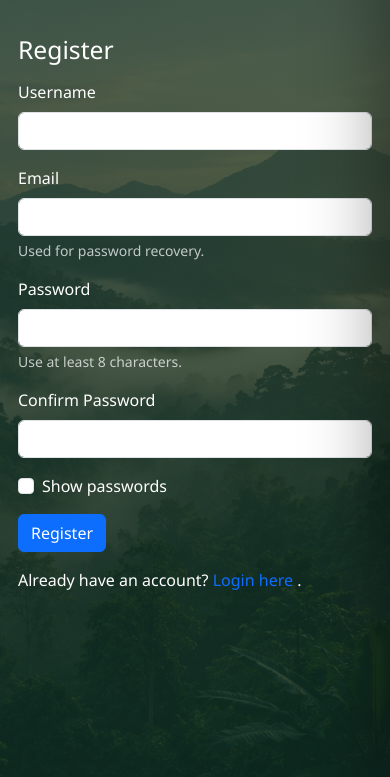
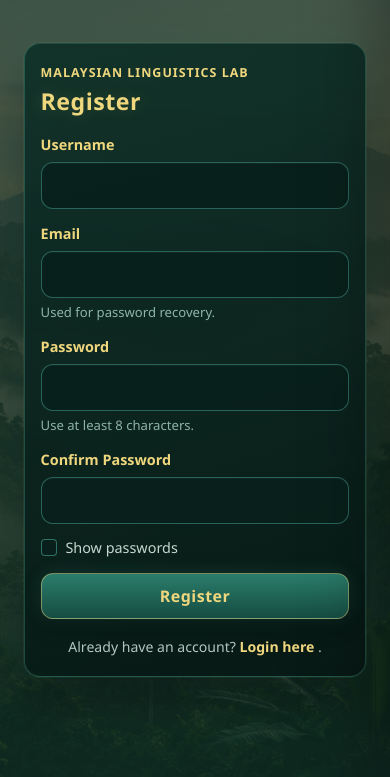
Before and after one commit to lowjieseng1810/malaysia-linguistics-lab, a Flask app: page /register in a window 390 px wide. Shown: the part 67-844 px from the top of the page. Run offline with Flask 3, Linux system fonts and the light colour scheme; some libraries are stand-ins or nearby versions.

Commit message:
Fix responsive register page styling

```diff
--- /dev/null
+++ b/static/css/register.css
@@ -0,0 +1,290 @@
+/* Register page — Malaysian Linguistics Lab theme (register only). */
+
+.register-page {
+    box-sizing: border-box;
+    width: 100%;
+    max-width: 440px;
+    margin: 0 auto;
+    padding: 0 0.75rem;
+    min-height: calc(100vh - 150px);
+    display: flex;
+    align-items: center;
+    justify-content: center;
+}
+
+.register-panel {
+    box-sizing: border-box;
+    width: 100%;
+    padding: 1.65rem 1.45rem 1.5rem;
+    border-radius: 18px;
+    background:
+        linear-gradient(
+            165deg,
+            rgba(14, 48, 40, 0.92),
+            rgba(7, 24, 20, 0.94)
+        );
+    border: 1px solid rgba(88, 196, 180, 0.28);
+    box-shadow:
+        0 0 0 1px rgba(239, 215, 126, 0.06),
+        0 18px 42px rgba(0, 0, 0, 0.35),
+        0 0 36px rgba(69, 156, 144, 0.12);
+    backdrop-filter: blur(14px);
+    -webkit-backdrop-filter: blur(14px);
+}
+
+.register-brand {
+    display: block;
+    margin: 0 0 0.35rem;
+    color: #efd77e;
+    font-size: 0.78rem;
+    font-weight: 700;
+    letter-spacing: 0.08em;
+    text-transform: uppercase;
+}
+
+.register-panel h2 {
+    margin: 0 0 1.2rem;
+    color: #efd77e;
+    font-size: clamp(1.55rem, 3.5vw, 1.85rem);
+    font-weight: 700;
+    letter-spacing: 0.02em;
+    text-shadow: 0 0 18px rgba(239, 215, 126, 0.18);
+}
+
+.register-form {
+    width: 100%;
+    margin: 0;
+    max-width: none;
+}
+
+.register-panel .form-label {
+    color: #efd77e;
+    font-size: 0.9rem;
+    font-weight: 600;
+    margin-bottom: 0.4rem;
+}
+
+.register-panel .form-control {
+    background: rgba(8, 32, 28, 0.88) !important;
+    color: #f3f7f4 !important;
+    border: 1px solid rgba(88, 196, 180, 0.42) !important;
+    border-radius: 12px !important;
+    min-height: 46px;
+    padding: 0.65rem 0.9rem;
+    box-shadow: inset 0 1px 0 rgba(255, 255, 255, 0.03);
+    transition:
+        border-color 0.18s ease,
+        box-shadow 0.18s ease,
+        background 0.18s ease;
+}
+
+.register-panel .form-control::placeholder {
+    color: rgba(210, 230, 220, 0.38);
+}
+
+.register-panel .form-control:hover {
+    border-color: rgba(120, 220, 200, 0.55) !important;
+}
+
+.register-panel .form-control:focus {
+    background: rgba(10, 40, 34, 0.95) !important;
+    color: #ffffff !important;
+    border-color: rgba(239, 215, 126, 0.65) !important;
+    box-shadow:
+        0 0 0 3px rgba(88, 196, 180, 0.22),
+        0 0 18px rgba(239, 215, 126, 0.12) !important;
+    outline: none;
+}
+
+.register-panel .form-control:-webkit-autofill,
+.register-panel .form-control:-webkit-autofill:hover,
+.register-panel .form-control:-webkit-autofill:focus {
+    -webkit-text-fill-color: #f3f7f4;
+    caret-color: #f3f7f4;
+    box-shadow: 0 0 0 1000px rgba(8, 32, 28, 0.96) inset !important;
+    transition: background-color 99999s ease-out;
+}
+
+.register-panel .register-help,
+.register-panel .form-text.register-help {
+    margin-top: 0.35rem;
+    color: rgba(180, 220, 208, 0.78);
+    font-size: 0.82rem;
+    line-height: 1.35;
+    opacity: 1;
+}
+
+.register-mismatch {
+    margin-top: 0.45rem;
+    color: #efd77e;
+    font-size: 0.86rem;
+    font-weight: 600;
+}
+
+.register-check {
+    display: flex;
+    align-items: center;
+    gap: 0.5rem;
+    padding-left: 0;
+    margin-top: 0.15rem;
+    min-height: auto;
+}
+
+.register-check .form-check-input {
+    float: none;
+    margin: 0;
+    width: 1.05rem;
+    height: 1.05rem;
+    flex-shrink: 0;
+    background-color: rgba(8, 32, 28, 0.88);
+    border: 1px solid rgba(88, 196, 180, 0.5);
+    border-radius: 4px;
+    cursor: pointer;
+}
+
+.register-check .form-check-input:checked {
+    background-color: rgba(45, 130, 112, 0.95);
+    border-color: rgba(239, 215, 126, 0.65);
+}
+
+.register-check .form-check-input:focus {
+    box-shadow: 0 0 0 3px rgba(88, 196, 180, 0.22);
+    border-color: rgba(239, 215, 126, 0.55);
+}
+
+.register-check .form-check-label {
+    color: rgba(220, 236, 228, 0.9);
+    font-size: 0.9rem;
+    font-weight: 500;
+    cursor: pointer;
+    margin: 0;
+}
+
+.register-panel .btn-register {
+    width: 100%;
+    min-height: 48px;
+    margin-top: 0.15rem;
+    border: 1px solid rgba(239, 215, 126, 0.45);
+    border-radius: 12px;
+    background:
+        linear-gradient(
+            180deg,
+            rgba(45, 130, 112, 0.95),
+            rgba(22, 78, 68, 0.98)
+        );
+    color: #efd77e;
+    font-size: 1rem;
+    font-weight: 700;
+    letter-spacing: 0.03em;
+    box-shadow:
+        0 8px 20px rgba(0, 0, 0, 0.28),
+        0 0 18px rgba(88, 196, 180, 0.16);
+    transition:
+        transform 0.16s ease,
+        border-color 0.16s ease,
+        box-shadow 0.16s ease,
+        background 0.16s ease;
+}
+
+.register-panel .btn-register:hover {
+    transform: translateY(-1px);
+    border-color: rgba(239, 215, 126, 0.7);
+    color: #fff4c4;
+    background:
+        linear-gradient(
+            180deg,
+            rgba(55, 150, 130, 0.98),
+            rgba(28, 92, 80, 1)
+        );
+    box-shadow:
+        0 10px 24px rgba(0, 0, 0, 0.32),
+        0 0 22px rgba(239, 215, 126, 0.14);
+}
+
+.register-panel .btn-register:focus-visible {
+    outline: 3px solid rgba(239, 215, 126, 0.45);
+    outline-offset: 2px;
+}
+
+.register-login-text {
+    margin: 1.25rem 0 0;
+    text-align: center;
+    color: rgba(220, 236, 228, 0.82);
+    font-size: 0.92rem;
+    line-height: 1.45;
+}
+
+.register-login-text a {
+    color: #efd77e;
+    font-weight: 700;
+    text-decoration: none;
+}
+
+.register-login-text a:hover,
+.register-login-text a:focus-visible {
+    color: #ffe9a8;
+    text-decoration: underline;
+}
+
+/* Tablet */
+@media (max-width: 768px) {
+    .register-page {
+        max-width: 420px;
+        min-height: calc(100vh - 130px);
+        padding: 0 0.85rem;
+    }
+
+    .register-panel {
+        padding: 1.45rem 1.25rem 1.3rem;
+    }
+}
+
+/* Mobile phones */
+@media (max-width: 576px) {
+    .register-page {
+        max-width: 100%;
+        min-height: 0;
+        align-items: flex-start;
+        margin: 0.5rem auto 1.5rem;
+        padding: 0 0.35rem;
+    }
+
+    .register-panel {
+        padding: 1.25rem 1rem 1.15rem;
+        border-radius: 16px;
+    }
+
+    .register-panel h2 {
+        margin-bottom: 1rem;
+        font-size: 1.45rem;
+    }
+
+    .register-panel .mb-3 {
+        margin-bottom: 0.8rem !important;
+    }
+
+    .register-panel .form-control {
+        min-height: 44px;
+    }
+
+    .register-panel .btn-register {
+        min-height: 46px;
+    }
+
+    .register-login-text {
+        margin-top: 1.1rem;
+        font-size: 0.88rem;
+    }
+}
+
+@media (min-width: 900px) {
+    .register-page {
+        min-height: calc(100vh - 160px);
+        margin-top: 0.5rem;
+        margin-bottom: 1.5rem;
+    }
+
+    .register-panel {
+        padding: 1.85rem 1.75rem 1.65rem;
+    }
+}
--- a/templates/base.html
+++ b/templates/base.html
@@ -39,6 +39,9 @@ href="{{ url_for('static', filename='css/achievement-notify.css') }}">
 href="{{ url_for('static', filename='css/mascot-companion.css') }}">
 {% endif %}
 
+{# Page-specific stylesheets (e.g. login/register) must load in <head>. #}
+{% block page_css %}{% endblock %}
+
 <style>
 
 :root{
--- a/templates/login.html
+++ b/templates/login.html
@@ -4,10 +4,12 @@
 Login | Malaysian Linguistics Lab
 {% endblock %}
 
-{% block content %}
-
+{% block page_css %}
 <link rel="stylesheet"
       href="{{ url_for('static', filename='css/login.css') }}">
+{% endblock %}
+
+{% block content %}
 
 <div class="login-page">
 <div class="login-panel">
--- a/templates/register.html
+++ b/templates/register.html
@@ -4,14 +4,22 @@
 Register | Malaysian Linguistics Lab
 {% endblock %}
 
+{% block page_css %}
+<link rel="stylesheet"
+      href="{{ url_for('static', filename='css/register.css') }}">
+{% endblock %}
+
 {% block content %}
 
+<div class="register-page">
+<div class="register-panel">
+
+    <span class="register-brand">Malaysian Linguistics Lab</span>
     <h2>Register</h2>
 
     <form
         method="POST"
-    class="mt-3"
-    style="max-width: 400px;"
+        class="register-form"
         id="registerForm"
     >
 
@@ -64,7 +72,7 @@ Register | Malaysian Linguistics Lab
                 required
             >
 
-        <div class="form-text text-light opacity-75">
+            <div class="form-text register-help">
                 Used for password recovery.
             </div>
 
@@ -91,7 +99,7 @@ Register | Malaysian Linguistics Lab
                 required
             >
 
-        <div class="form-text text-light opacity-75">
+            <div class="form-text register-help">
                 Use at least 8 characters.
             </div>
 
@@ -120,7 +128,7 @@ Register | Malaysian Linguistics Lab
 
             <div
                 id="passwordMismatch"
-            class="text-warning mt-2"
+                class="register-mismatch"
                 style="display: none;"
             >
                 Passwords do not match.
@@ -129,7 +137,7 @@ Register | Malaysian Linguistics Lab
         </div>
 
 
-    <div class="form-check mb-3">
+        <div class="form-check register-check mb-3">
 
             <input
                 type="checkbox"
@@ -149,7 +157,7 @@ Register | Malaysian Linguistics Lab
 
         <button
             type="submit"
-        class="btn btn-primary"
+            class="btn btn-register"
         >
             Register
         </button>
@@ -157,7 +165,7 @@ Register | Malaysian Linguistics Lab
     </form>
 
 
-<p class="mt-3">
+    <p class="register-login-text">
 
         Already have an account?
 
@@ -166,6 +174,9 @@ Register | Malaysian Linguistics Lab
         </a>.
 
     </p>
+
+</div>
+</div>
 
 
 <script>
```
Lines whose indentation alone changed are shown as unchanged.
